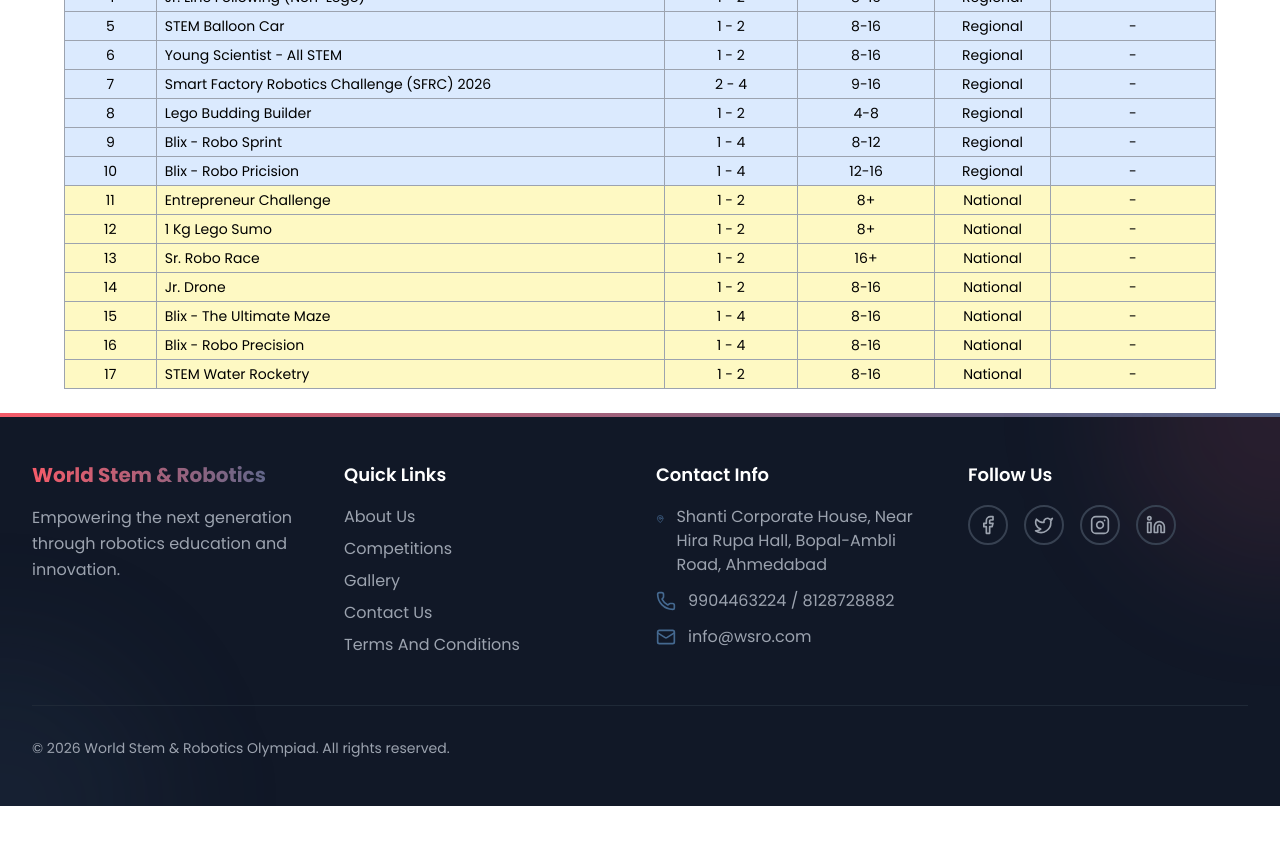
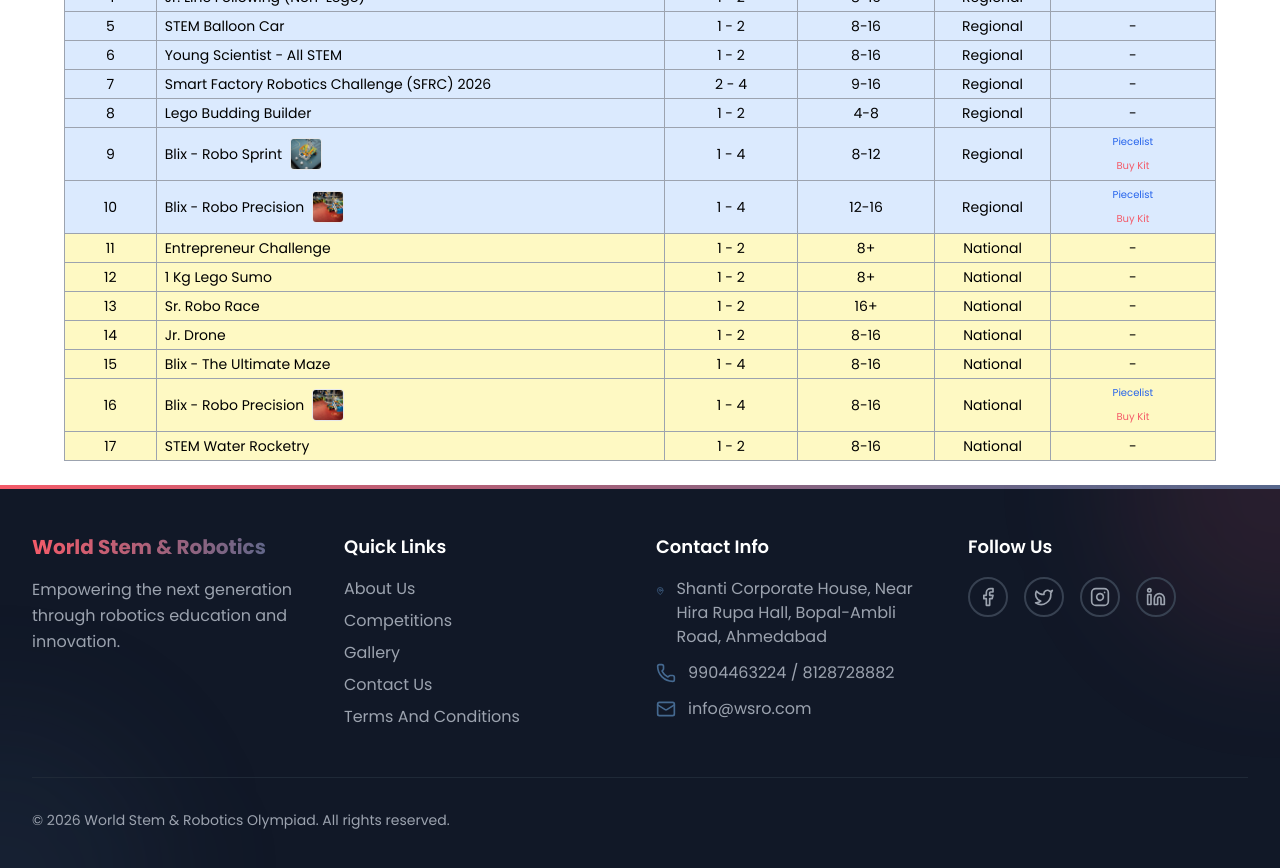
Before and after one commit to binary-solutins/wsro-cutomer-fe, a React (Vite) app: page /competitions in a window 1280 px wide. Shown: the part 1060-1928 px from the top of the page. Before the commit the page ends 1866 px from the top, so only its background shows below. Built offline with nearby package versions, Linux system fonts and the light colour scheme; no server answers.

Commit message:
feat: Add dedicated images and links for Robo Sprint and Robo Precision events, correct a typo, and remove the welcome popup.

```diff
--- a/src/App.jsx
+++ b/src/App.jsx
@@ -9,12 +9,12 @@ import Features from "./components/Features/Features";
 import LandingSection from "./components/LandingSection/LandingSection";
 import FooterSection from "./components/Footer/FooterSection";
 import LandingSection2 from "./components/HomePage/LandingSection/LandingSection";
-import WelcomePopup from "./components/Hero/WelcomePopup";
+
 
 function App() {
   return (
     <div className="min-h-screen bg-white">
-      <WelcomePopup />
+
       <Navbar />
       <Hero />
       <SponsorSlider />
--- a/src/components/Events/CompTable.jsx
+++ b/src/components/Events/CompTable.jsx
@@ -11,7 +11,7 @@ const WSROCompetitionTable = () => {
     { id: 7, name: 'Smart Factory Robotics Challenge (SFRC) 2026 ', amount: 4500, teamSizeMin: 2, teamSizeMax: 4, level: 'Regional', age: '9-16' },
     { id: 8, name: 'Lego Budding Builder', amount: 4000, teamSizeMin: 1, teamSizeMax: 2, level: 'Regional', age: '4-8' },
     { id: 9, name: 'Blix - Robo Sprint', amount: 2000, teamSizeMin: 1, teamSizeMax: 4, level: 'Regional', age: '8-12' },
-    { id: 10, name: 'Blix - Robo Pricision', amount: 2000, teamSizeMin: 1, teamSizeMax: 4, level: 'Regional', age: '12-16' },
+    { id: 10, name: 'Blix - Robo Precision', amount: 2000, teamSizeMin: 1, teamSizeMax: 4, level: 'Regional', age: '12-16' },
     { id: 11, name: 'Entrepreneur Challenge', amount: 4000, teamSizeMin: 1, teamSizeMax: 2, level: 'National', age: '8+' },
     { id: 12, name: '1 Kg Lego Sumo', amount: 4000, teamSizeMin: 1, teamSizeMax: 2, level: 'National', age: '8+' },
     { id: 13, name: 'Sr. Robo Race', amount: 4000, teamSizeMin: 1, teamSizeMax: 2, level: 'National', age: '16+' },
@@ -53,11 +53,47 @@ const WSROCompetitionTable = () => {
               {competitions.map((comp) => (
                 <tr key={comp.id} className={getRowColor(comp.level)}>
                   <td className="border border-gray-400 px-2 py-1">{comp.id}</td>
-                  <td className="border border-gray-400 px-2 py-1 text-left">{comp.name}</td>
+                  <td className="border border-gray-400 px-2 py-1 text-left">
+                    <div className="flex items-center gap-2">
+                      {comp.name}
+                      {((comp?.name || comp?.title || "").includes("Robo Sprint") || (comp?.name || comp?.title || "").includes("Robo Precision") || (comp?.name || comp?.title || "").includes("Robo Pricision")) && (
+                        <div className="flex gap-1 shrink-0">
+                          <img
+                            src={(comp?.name || "").includes("Robo Sprint") ? "/robo-sprint.jpeg" : "/robo-precision.jpeg"}
+                            alt="Competition"
+                            className="w-8 h-8 rounded object-cover border border-gray-200"
+                          />
+                        </div>
+                      )}
+                    </div>
+                  </td>
                   <td className="border border-gray-400 px-2 py-1">{comp.teamSizeMin} - {comp.teamSizeMax}</td>
                   <td className="border border-gray-400 px-2 py-1">{comp.age}</td>
                   <td className="border border-gray-400 px-2 py-1">{comp.level}</td>
-                  <td className="border border-gray-400 px-2 py-1">{comp.international || '-'}</td>
+                  <td className="border border-gray-400 px-2 py-1">
+                    {((comp?.name || comp?.title || "").includes("Robo Sprint") || (comp?.name || comp?.title || "").includes("Robo Precision") || (comp?.name || comp?.title || "").includes("Robo Pricision")) ? (
+                      <div className="flex flex-col gap-1 text-[10px]">
+                        <a
+                          href="https://drive.google.com/file/d/1MgJTrJ2sm7KcggUq30qnfeWX3wJaS1Ji/view?usp=drive_link"
+                          target="_blank"
+                          rel="noopener noreferrer"
+                          className="text-blue-600 hover:underline"
+                        >
+                          Piecelist
+                        </a>
+                        <a
+                          href="https://blix.in/collections/competition-kits"
+                          target="_blank"
+                          rel="noopener noreferrer"
+                          className="text-primary hover:underline"
+                        >
+                          Buy Kit
+                        </a>
+                      </div>
+                    ) : (
+                      comp.international || '-'
+                    )}
+                  </td>
                 </tr>
               ))}
             </tbody>
--- a/src/components/Events/EventBaseCard.jsx
+++ b/src/components/Events/EventBaseCard.jsx
@@ -8,11 +8,12 @@ import { enUS } from "date-fns/locale";
 const EventBaseCard = ({ level, onLearnMore }) => {
   // Generate a random number between 1 and 9 for the image
   const randomImageId = Math.floor(Math.random() * 12) + 1;
-
-  // Special handling for National level events
-
-
-
+  const eventName = level.name || level.title || "";
+  const eventImage = eventName.includes("Robo Sprint")
+    ? "/robo-sprint.jpeg"
+    : eventName.includes("Robo Precision")
+      ? "/robo-precision.jpeg"
+      : `/comp-${randomImageId}.webp`;
 
   return (
     <motion.div
@@ -23,7 +24,7 @@ const EventBaseCard = ({ level, onLearnMore }) => {
     >
       <div className="relative h-60 overflow-hidden group">
         <img
-          src={`/comp-${randomImageId}.webp`} // Using the random number for the image
+          src={eventImage} // Using the conditional image
           alt={level.name}
           className="w-full h-full object-cover transform group-hover:scale-110 transition-transform duration-700"
         />
--- a/src/components/Events/EventCard.jsx
+++ b/src/components/Events/EventCard.jsx
@@ -33,6 +33,14 @@ const EventCard = ({ event, onLearnMore }) => {
   // Check if registration deadline has passed
   const isRegistrationClosed = event.is_active == 0
   const randomImageId = Math.floor(Math.random() * 12) + 1;
+
+  const eventName = event?.name || event?.title || "";
+  const eventImage = eventName.includes("Robo Sprint")
+    ? "/robo-sprint.jpeg"
+    : eventName.includes("Robo Precision")
+      ? "/robo-precision.jpeg"
+      : `/comp-${randomImageId}.webp`;
+
   return (
     <motion.div
       initial={{ opacity: 0, y: 20 }}
@@ -42,7 +50,7 @@ const EventCard = ({ event, onLearnMore }) => {
     >
       <div className="relative h-50 overflow-hidden group">
         <img
-          src={`/comp-${randomImageId}.webp`}
+          src={eventImage}
           alt={event.name}
           className="w-full h-[300px] object-cover transform group-hover:scale-110 transition-transform duration-700"
         />
@@ -50,8 +58,7 @@ const EventCard = ({ event, onLearnMore }) => {
 
         {/* Level Badge */}
         <div
-  className={`absolute top-4 left-4 flex ${
-    event.level === "International" ? "flex-col gap-3" : "gap-2"
+          className={`absolute top-4 left-4 flex ${event.level === "International" ? "flex-col gap-3" : "gap-2"
             }`}
         >
           {/* Level Badge */}
--- a/src/components/Events/RegistrationModal.jsx
+++ b/src/components/Events/RegistrationModal.jsx
@@ -723,6 +723,40 @@ const RegistrationModal = ({ event, onClose }) => {
                   </p>
                 </div>
 
+                {/* Competition Specific Information */}
+                {((event?.name || event?.title || "").includes("Robo Precision") || (event?.name || event?.title || "").includes("Robo Sprint")) && (
+                  <div className="bg-yellow-50 border-2 border-yellow-400 p-4 rounded-lg shadow-sm">
+                    <h4 className="text-yellow-800 font-bold mb-2 flex items-center gap-2">
+                      <Bot className="w-5 h-5" />
+                      Important Competition Resources
+                    </h4>
+                    <div className="space-y-2 text-sm">
+                      <p className="flex items-center gap-2">
+                        <span className="font-semibold text-yellow-700">Piece List:</span>
+                        <a
+                          href="https://drive.google.com/file/d/1MgJTrJ2sm7KcggUq30qnfeWX3wJaS1Ji/view?usp=drive_link"
+                          target="_blank"
+                          rel="noopener noreferrer"
+                          className="text-blue-600 hover:text-blue-800 underline break-all"
+                        >
+                          View Piecelist
+                        </a>
+                      </p>
+                      <p className="flex items-center gap-2">
+                        <span className="font-semibold text-yellow-700">Required Kit:</span>
+                        <a
+                          href="https://blix.in/collections/competition-kits"
+                          target="_blank"
+                          rel="noopener noreferrer"
+                          className="text-blue-600 hover:text-blue-800 underline break-all"
+                        >
+                          Purchase the Kit
+                        </a>
+                      </p>
+                    </div>
+                  </div>
+                )}
+
                 <div>
                   <h3 className="text-lg font-semibold mb-4">
                     Team Information
```
Also changed, not shown: public/robo-precision.jpeg (added), public/robo-sprint.jpeg (added). Lines whose indentation alone changed are shown as unchanged.
